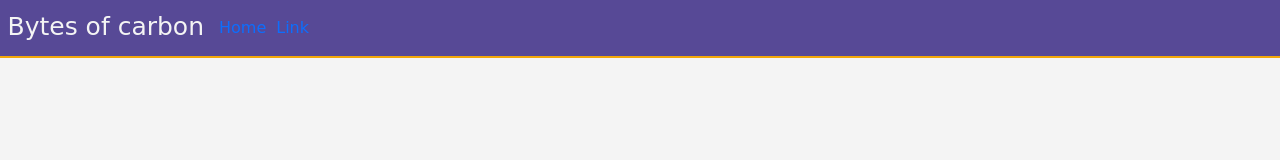
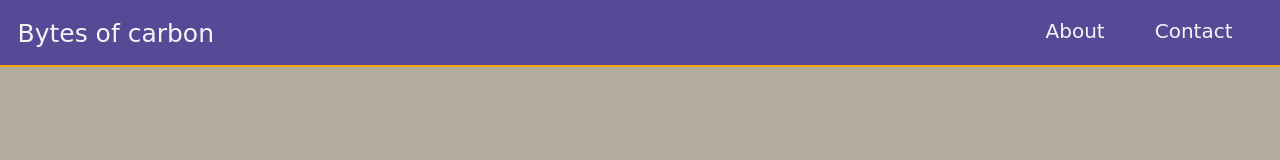
Before and after one commit to sam-timmins/bytes-of-carbon-site, a plain HTML site: page index.html in a window 1280 px wide. Drawn offline with nearby package versions, Linux system fonts and the light colour scheme; a web font is replaced by a local one.

Commit message:
Add styles to links and refactor

```diff
--- a/assets/css/index.css
+++ b/assets/css/index.css
@@ -28,33 +28,5 @@ body {
     height: 100vh;
     font-family: 'MuseoModerno', cursive;
     font-weight: 400;
-    background-color: var(--white);
+    background-color: var(--light-grey);
 }
-
-.navbar {
-    background-color: var(--purple);
-    border-bottom: 2px solid var(--orange);
-}
-
-.navbar-toggler-item {
-    color: var(--white);
-}
-
-.hamburger {
-    color: var(--white);
-}
-
-.navbar-toggler:focus {
-    box-shadow: 0 0 0 0.25rem var(--white);
-}
-
-.navbar-brand {
-    color: var(--white);
-    border-bottom: 2px solid var(--purple);
-}
-
-.navbar-brand:hover {
-    color: var(--orange);
-    border-bottom: 2px solid var(--orange);
-    transition: 0.5s ease-in;
-}
--- /dev/null
+++ b/assets/css/navbar.css
@@ -0,0 +1,49 @@
+
+.navbar {
+    background-color: var(--purple);
+    border-bottom: 2px solid var(--orange);
+}
+
+.navbar-toggler-item {
+    color: var(--white);
+}
+
+.hamburger {
+    color: var(--white);
+}
+
+.navbar-toggler:focus {
+    box-shadow: 0 0 0 0.25rem var(--white);
+}
+
+.navbar-brand {
+    color: var(--white);
+    border-bottom: 2px solid var(--purple);
+}
+
+.navbar-brand:hover {
+    transition: 0.5s ease-in;
+    color: var(--orange);
+    border-bottom: 2px solid var(--orange);
+    text-shadow: 0px 0px 5px var(--light-grey);
+}
+
+.nav-link {
+    color: var(--white);
+    border-bottom: 2px solid var(--purple);
+}
+
+.nav-link:hover {
+    transition: 0.5s ease-in;
+    color: var(--orange);
+    border-bottom: 2px solid var(--orange);
+    box-shadow: inset 0px 0px 8px 0px var(--orange);
+    border-radius: 20%;
+}
+
+.nav-link:focus {
+    color: var(--purple);
+    background-color: var(--light-grey);
+    box-shadow: inset 0px 0px 8px 0px var(--purple);
+    border-radius: 20%;
+}
--- a/index.html
+++ b/index.html
@@ -15,6 +15,7 @@
         <link rel="stylesheet" href="https://cdnjs.cloudflare.com/ajax/libs/twitter-bootstrap/5.1.0/css/bootstrap.min.css">
         <link rel="stylesheet" href="https://cdnjs.cloudflare.com/ajax/libs/font-awesome/5.15.4/css/all.min.css">
         <link rel="stylesheet" href="assets/css/index.css">
+        <link rel="stylesheet" href="assets/css/navbar.css">
         <link
         rel="stylesheet" href="assets/css/fonts.css">
 
@@ -29,27 +30,24 @@
 
     <body class="d-flex flex-column min-vh-100">
 
-        <nav class="navbar navbar-expand-lg">
+        <nav class="navbar navbar-expand-lg fixed-top">
             <div class="container-fluid">
-              <a class="navbar-brand text-md" href="#">Bytes of carbon</a>
+              <a class="navbar-brand text-md p-3 pb-0 mb-2" href="index.html">Bytes of carbon</a>
               <button class="navbar-toggler" type="button" data-bs-toggle="collapse" data-bs-target="#navbarTogglerDemo02" aria-controls="navbarTogglerDemo02" aria-expanded="false" aria-label="Toggle navigation">
                 <i class="fa-solid fa-bars hamburger text-md m-2"></i>
               </button>
-              <div class="collapse navbar-collapse" id="navbarTogglerDemo02">
-                <ul class="navbar-nav me-auto mb-2 mb-lg-0">
+              <div class="collapse navbar-collapse text-center" id="navbarTogglerDemo02">
+                <ul class="navbar-nav ms-auto mb-2 mb-lg-0 me-5">
                   <li class="nav-item">
-                    <a class="nav-link active" aria-current="page" href="#">Home</a>
+                    <a class="nav-link ms-lg-5 p-3 text-sm" aria-current="page" href="#about">About</a>
                   </li>
                   <li class="nav-item">
-                    <a class="nav-link" href="#">Link</a>
+                    <a class="nav-link ms-lg-5 p-3 text-sm" href="#contact">Contact</a>
                   </li>
                 </ul>
-
               </div>
             </div>
           </nav>
-
-
 
         <script src="assets/js/index.js"></script>
         <script src="https://cdnjs.cloudflare.com/ajax/libs/twitter-bootstrap/5.1.0/js/bootstrap.min.js"></script>
```
